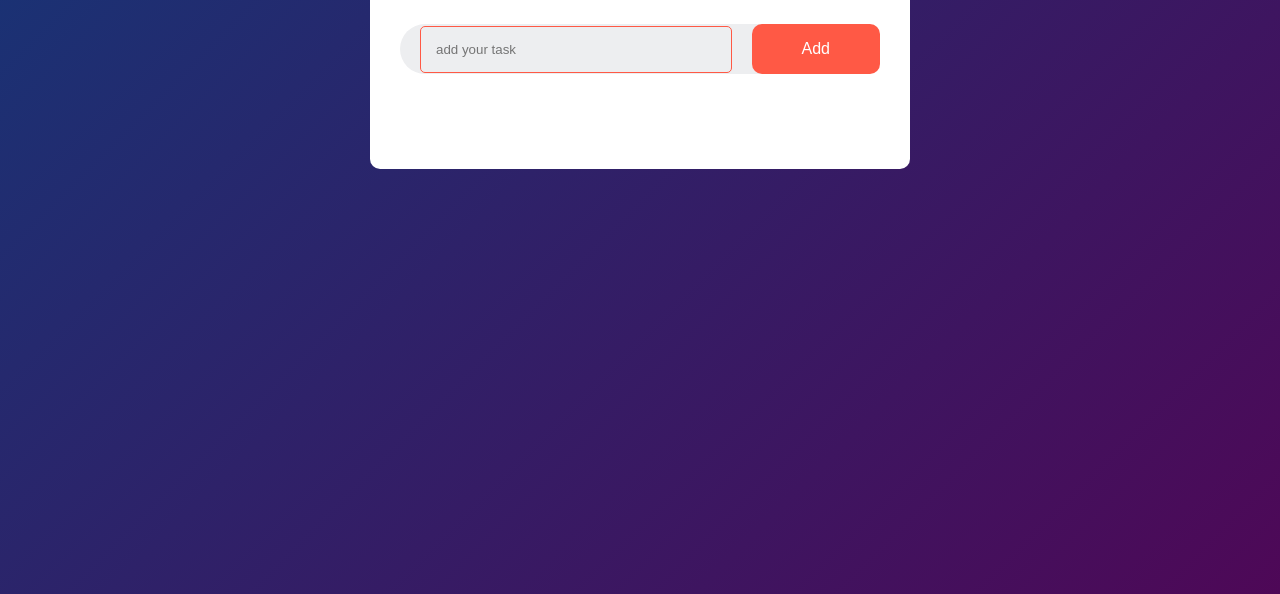
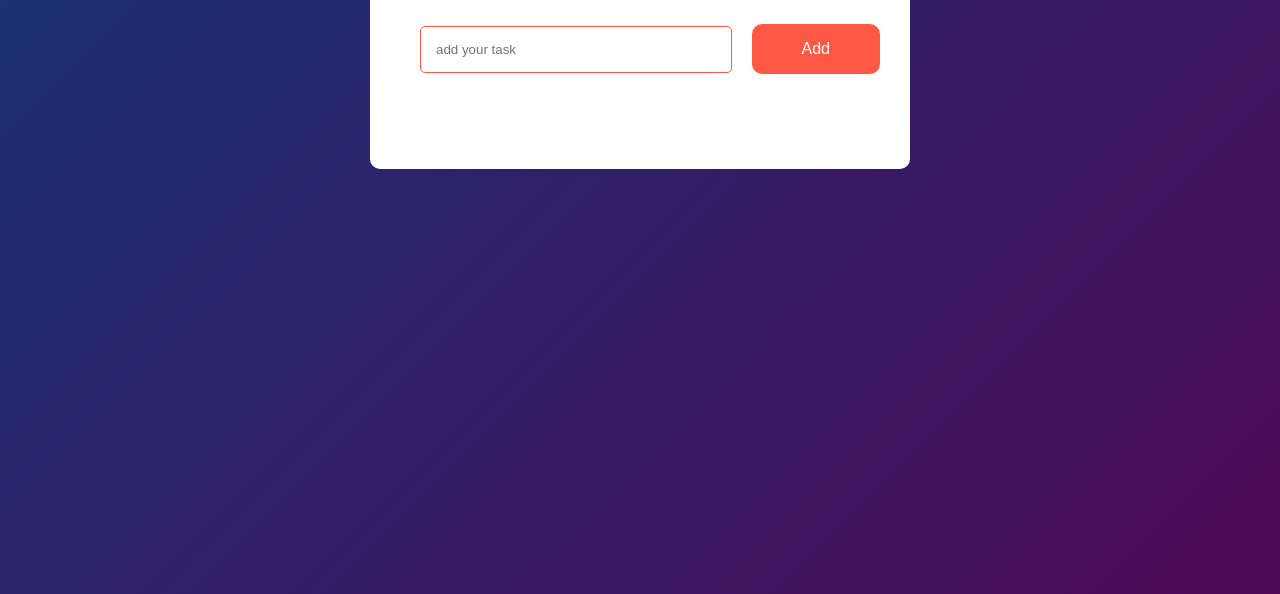
Before and after one commit to aklimaakter20/To-Do-App, a plain HTML site: page index.html in a window 1280 px wide. Shown: the part 206-800 px from the top of the page. Drawn offline with Linux system fonts and the light colour scheme.

Commit message:
some editing

```diff
--- a/style.css
+++ b/style.css
@@ -33,7 +33,6 @@
     display: flex;
     align-items: center;
     justify-content: space-between;
-    background: #edeef0;
     border-radius: 30px;
     padding-left: 20px;
     margin-bottom: 25px;
```
